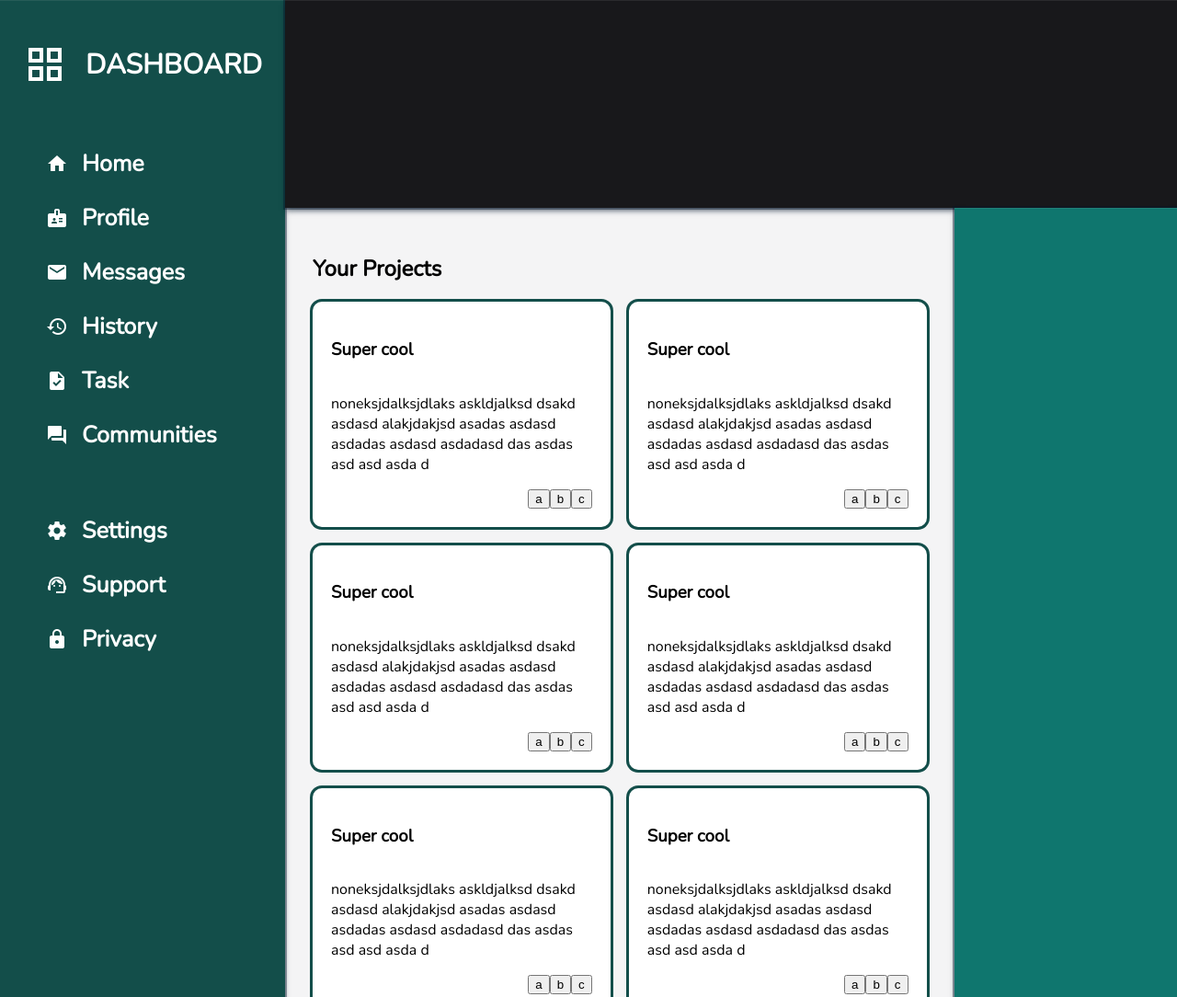
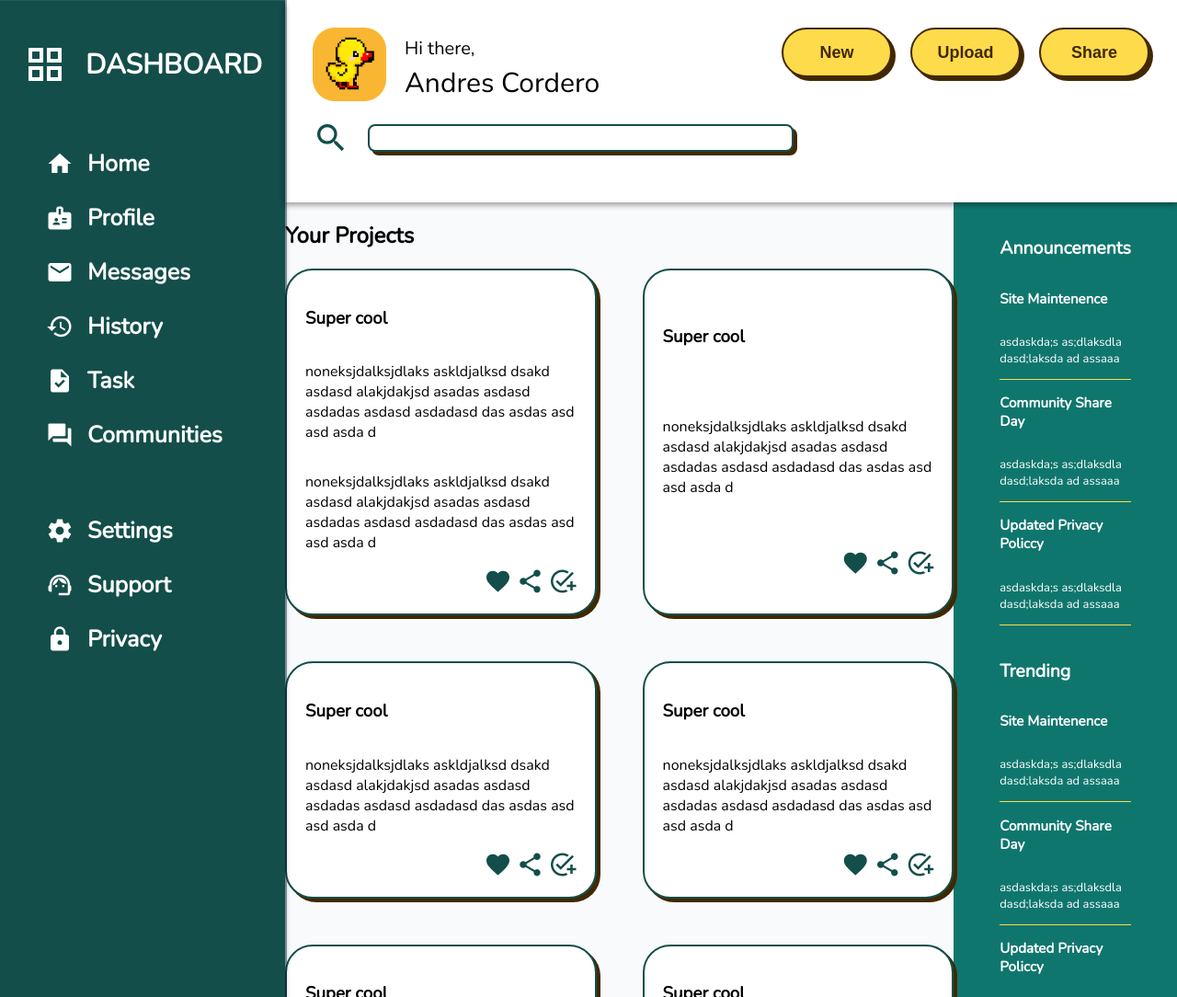
Before and after one commit to eacorder/dashboard, a plain HTML site: page index.html in a window 1280 px wide. Shown: the top 1084 px of the page at 92% size. Drawn offline with nearby package versions, Linux system fonts and the light colour scheme.

Commit message:
css to every section

```diff
--- a/index.html
+++ b/index.html
@@ -38,43 +38,96 @@
             </ul>
         </div>
     </nav>
-    <section class="header"></section>
+    <section class="header">
+            <div class="profile">
+                <img src="images/avatar.png" />
+                <span><span style="font-size: 20px;">Hi there, </span><br> Andres Cordero </span>
+            </div>
+
+            <div class="actions">
+                <button class="button-74">New</button>
+                <button class="button-74">Upload</button>
+                <button class="button-74">Share</button>
+            </div>
+
+            <div class="search">
+                <span class="material-icons md-48 green">search</span>
+                <input type="text"/>
+
+            </div>
+
+    </section>
     <section class="main">
         <h1>Your Projects</h1>
         <div class="projectsContainer">
             <div class="projects">
                 <h3>Super cool</h3>
                 <p>noneksjdalksjdlaks askldjalksd dsakd asdasd alakjdakjsd asadas asdasd asdadas asdasd asdadasd das  asdas asd asd asda d</p>
-                <div class="buttonsMenu"><button>a</button> <button>b</button><button>c</button></div>
+                <p>noneksjdalksjdlaks askldjalksd dsakd asdasd alakjdakjsd asadas asdasd asdadas asdasd asdadasd das  asdas asd asd asda d</p>
+                <div class="buttonsMenu"><span class="material-icons md-18 green">favorite</span> <span class="material-icons md-18 green">share</span> <span class="green material-icons md-18">add_task</span> </div>
             </div>
 
             <div class="projects">
                 <h3>Super cool</h3>
                 <p>noneksjdalksjdlaks askldjalksd dsakd asdasd alakjdakjsd asadas asdasd asdadas asdasd asdadasd das  asdas asd asd asda d</p>
-                <div class="buttonsMenu"><button>a</button> <button>b</button><button>c</button></div>
+                <div class="buttonsMenu"><span class="material-icons md-18 green">favorite</span> <span class="material-icons md-18 green">share</span> <span class="green material-icons md-18">add_task</span> </div>
             </div>
             <div class="projects">
                 <h3>Super cool</h3>
                 <p>noneksjdalksjdlaks askldjalksd dsakd asdasd alakjdakjsd asadas asdasd asdadas asdasd asdadasd das  asdas asd asd asda d</p>
-                <div class="buttonsMenu"><button>a</button> <button>b</button><button>c</button></div>
+                <div class="buttonsMenu"><span class="material-icons md-18 green">favorite</span> <span class="material-icons md-18 green">share</span> <span class="green material-icons md-18">add_task</span> </div>
             </div>
             <div class="projects">
                 <h3>Super cool</h3>
                 <p>noneksjdalksjdlaks askldjalksd dsakd asdasd alakjdakjsd asadas asdasd asdadas asdasd asdadasd das  asdas asd asd asda d</p>
-                <div class="buttonsMenu"><button>a</button> <button>b</button><button>c</button></div>
+                <div class="buttonsMenu"><span class="material-icons md-18 green">favorite</span> <span class="material-icons md-18 green">share</span> <span class="green material-icons md-18">add_task</span> </div>
             </div>
             <div class="projects">
                 <h3>Super cool</h3>
                 <p>noneksjdalksjdlaks askldjalksd dsakd asdasd alakjdakjsd asadas asdasd asdadas asdasd asdadasd das  asdas asd asd asda d</p>
-                <div class="buttonsMenu"><button>a</button> <button>b</button><button>c</button></div>
+                <div class="buttonsMenu"><span class="material-icons md-18 green">favorite</span> <span class="material-icons md-18 green">share</span> <span class="green material-icons md-18">add_task</span> </div>
             </div>
             <div class="projects">
                 <h3>Super cool</h3>
                 <p>noneksjdalksjdlaks askldjalksd dsakd asdasd alakjdakjsd asadas asdasd asdadas asdasd asdadasd das  asdas asd asd asda d</p>
-                <div class="buttonsMenu"><button>a</button> <button>b</button><button>c</button></div>
+                <div class="buttonsMenu"><span class="material-icons md-18 green">favorite</span> <span class="material-icons md-18 green">share</span> <span class="green material-icons md-18">add_task</span> </div>
             </div>
         </div>
     </section>
-    <section class="rightbar"></section>
+    <section class="rightbar">
+
+        <div class="announcements">
+            <h1> Announcements</h1>
+            <div class="anItems">
+                <h3>Site Maintenence</h3>
+                <p>asdaskda;s as;dlaksdla dasd;laksda ad assaaa</p>
+            </div>
+            <div class="anItems">
+                <h3>Community Share Day</h3>
+                <p>asdaskda;s as;dlaksdla dasd;laksda ad assaaa</p>
+            </div>
+            <div class="anItems">
+                <h3>Updated Privacy Policcy</h3>
+                <p>asdaskda;s as;dlaksdla dasd;laksda ad assaaa</p>
+            </div>
+
+        </div>
+
+        <div class="trending">
+            <h1> Trending</h1>
+            <div class="anItems">
+                <h3>Site Maintenence</h3>
+                <p>asdaskda;s as;dlaksdla dasd;laksda ad assaaa</p>
+            </div>
+            <div class="anItems">
+                <h3>Community Share Day</h3>
+                <p>asdaskda;s as;dlaksdla dasd;laksda ad assaaa</p>
+            </div>
+            <div class="anItems">
+                <h3>Updated Privacy Policcy</h3>
+                <p>asdaskda;s as;dlaksdla dasd;laksda ad assaaa</p>
+            </div>
+        </div>
+    </section>
 </body>
 </html>
--- a/style.css
+++ b/style.css
@@ -2,7 +2,7 @@ body {
     margin: 0;
     display: grid;
     grid-template-columns: 0.9fr 3fr 1fr;
-    grid-template-rows: 1fr 4fr;
+    grid-template-rows: 0.8fr 4fr;
     min-height: 100vh;
     font-family: 'Nunito', sans-serif;
 
@@ -62,27 +62,54 @@ li:hover {
 }
 
 .header {
-    background-color: #18181b;
-    box-shadow: rgba(6, 24, 44, 0.4) 0px 0px 0px 2px, rgba(6, 24, 44, 0.65) 0px 4px 6px -1px, rgba(255, 255, 255, 0.08) 0px 1px 0px inset;
+    box-shadow: rgba(0, 0, 0, 0.16) 0px 3px 6px, rgba(0, 0, 0, 0.23) 0px 3px 6px;
+    display: grid;
+    grid-template-rows: 80px 80px;
+    grid-template-columns: 1fr 1fr;
+    padding: 30px;
 }
 
 .main{
-   background-color: #f4f4f5;
+   display: grid;
+   justify-content: center;
+   align-content: center;
+   background-color: #f8fafc;
    z-index: -1;
-   padding: 30px;
+   padding-bottom: 25px;
+
 }
+
 
 .rightbar {
     background-color: #0f766e;
-    box-shadow: rgba(6, 24, 44, 0.4) 0px 0px 0px 2px, rgba(6, 24, 44, 0.65) 0px 4px 6px -1px, rgba(255, 255, 255, 0.08) 0px 1px 0px inset;
+    z-index: -2;
+    display: grid;
+    grid-template-rows: auto 1fr;
+    justify-content: center;
+    row-gap: 20px;
+    padding: 20px 50px;
+    color:white;
+    font-size: 13px;
 }
 
 .projectsContainer {
     display: grid;
     grid-template-columns: repeat(auto-fit, minmax(300px, 1fr));
-    gap: 20px;
+    gap: 50px;
+}
+
+.profile {
+    display: flex;
+    column-gap: 20px;
+    align-items: center;
+    font-size: 30px;
 
 }
+
+.profile img {
+    height: 100%;
+}
+
 
 .projects {
     padding: 20px;
@@ -91,10 +118,100 @@ li:hover {
     align-items: center;
     border-radius: 10px;
     background-color: white;
-    box-shadow: #134e4a 0px 0px 0px 3px;
+    border: 2px solid #134e4a;
+    border-radius: 30px;
+    box-shadow: #422800 4px 4px 0 0;
 }
 
 .buttonsMenu {
+   display: flex;
+   justify-content: end;
+   column-gap: 5px;
+
+}
+
+.prbutton {
+    color: green;
+}
+
+.material-icons.green { color: #134e4a;    }
+
+
+.material-icons.md-18 {
+    font-size: 30px;
+}
+
+.material-icons.md-48 {
+    font-size: 40px;
+}
+
+.search {
     display: flex;
-   justify-content: end;
+    grid-column: 1/3;
+    align-items: center;
+    column-gap: 20px;
+
 }
+
+.actions {
+    display: flex;
+    justify-content: end;
+    align-items: flex-start;
+    column-gap: 20px;
+}
+
+input {
+    border-radius: 8px;
+    height: 30%;
+    width: 50%;
+    border: 2px solid #134e4a;
+    box-shadow: #422800 4px 4px 0 0;
+}
+
+
+/* CSS */
+.button-74 {
+  background-color: #fddb4a;
+  border: 2px solid #422800;
+  border-radius: 30px;
+  box-shadow: #422800 4px 4px 0 0;
+  color: #422800;
+  cursor: pointer;
+  display: inline-block;
+  font-weight: 600;
+  font-size: 18px;
+  padding: 0 18px;
+  line-height: 50px;
+  text-align: center;
+  text-decoration: none;
+  user-select: none;
+  -webkit-user-select: none;
+  touch-action: manipulation;
+
+}
+
+.button-74:hover {
+  background-color: #fff;
+}
+
+.button-74:active {
+  box-shadow: #422800 2px 2px 0 0;
+  transform: translate(2px, 2px);
+}
+
+@media (min-width: 768px) {
+  .button-74 {
+    min-width: 120px;
+    padding: 0 25px;
+  }
+}
+
+.anItems {
+    display: flex;
+    flex-direction: column;
+    border-bottom: 1px solid #fddb4a;
+
+}
+
+.announcements {
+}
```
Also changed, not shown: images/avatar.png (added), images/like.png (added), images/search.png (added).
